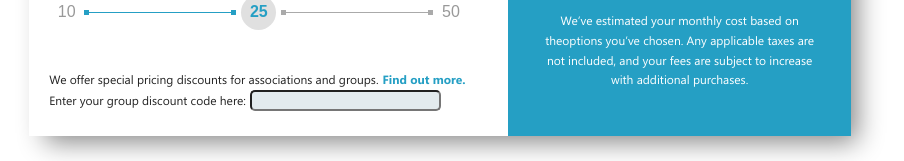
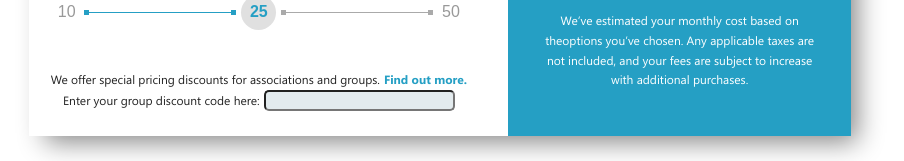
Before and after one commit to seeatend/up_test, a React (Create React App) app: page / in a window 1280 px wide. Shown: the part 602-763 px from the top of the page, without its empty margins (200-1104 px from the left). Built offline with nearby package versions, Linux system fonts and the light colour scheme.

Commit message:
Minor style updates

```diff
--- a/src/components/pages/purchase/index.js
+++ b/src/components/pages/purchase/index.js
@@ -188,9 +188,10 @@ const useStyles = makeStyles(theme => ({
   },
   priceCode: {
     display: 'flex',
+    justifyContent: 'center',
     marginBottom: '10px',
     '& h6': {
-      color: '#777'
+      color: '#777',
     }
   },
   talkToSales: {
@@ -204,7 +205,7 @@ const useStyles = makeStyles(theme => ({
       }
     },
     '& img': {
-      width: '100px',
+      width: '80px',
       marginLeft: '10px',
     }
   },
@@ -407,7 +408,7 @@ export default function Purchase() {
 
             {
               (planType === 'starter' || planType === 'premium') && (
-                <div>
+                <div style={{textAlign: 'center'}}>
                   <Typography variant="caption">We offer special pricing discounts for associations and groups.</Typography>&nbsp;
                   <Typography variant="caption" color="primary"  style={{fontFamily: 'gadugi-bold'}}><b>Find out more.</b></Typography><br/>
                   <Typography variant="caption">Enter your group discount code here:</Typography>&nbsp;
```
